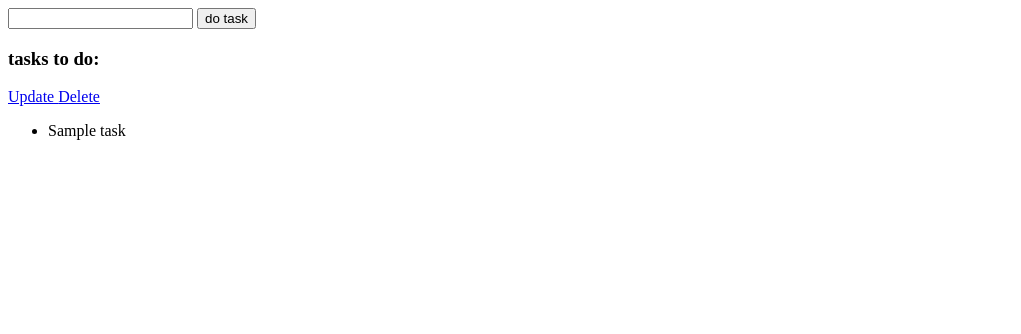
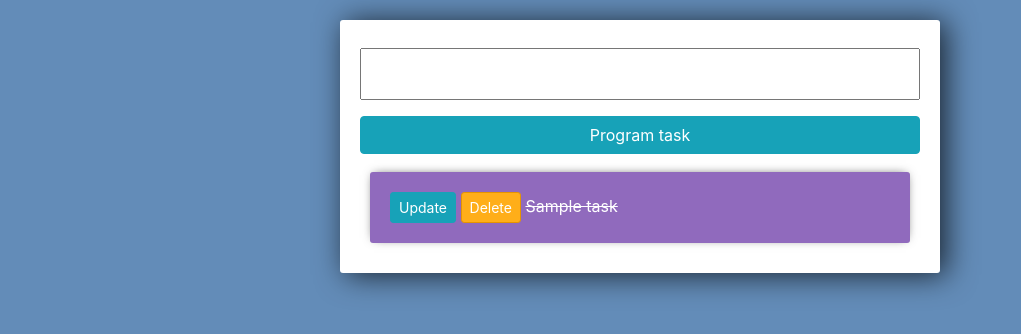
Before and after one commit to AndresSilverall/todoApp, a Django app: page /index/ in a window 1280 px wide. Shown: the top 334 px of the page, without its empty margins (0-1021 px from the left). Run offline with Django 4.2, Linux system fonts and the light colour scheme; tables that the repository leaves empty hold one stand-in row (values such as "Sample post"); some libraries are stand-ins or nearby versions.

Commit message:
se agrego la interfaz grafica a la App

```diff
--- a/Tasks/templates/tasks/list.html
+++ b/Tasks/templates/tasks/list.html
@@ -6,21 +6,79 @@
     <title>My To Do list App</title>
 </head>
 <body>
-    <form method="PUT" action="{% url "index" %}">
+
+    <link rel="stylesheet" href="https://stackpath.bootstrapcdn.com/bootstrap/4.3.1/css/bootstrap.min.css" integrity="sha384-ggOyR0iXCbMQv3Xipma34MD+dH/1fQ784/j6cY/iJTQUOhcWr7x9JvoRxT2MZw1T" crossorigin="anonymous">
+
+<style>
+
+	body{
+		background-color: #638CB8;
+	}
+
+	input{
+		width: 100%;
+		padding: 12px 20px;
+		margin: 8px 0;
+		box-sizing: border-box;
+	}
+
+	input::placeholder {
+	  color: #d3d3d3;
+	}
+
+	.submit{
+		background-color: #6BA3E8;
+	}
+
+	.center-column{
+		width:600px;
+		margin: 20px auto;
+		padding:20px;
+		background-color: #fff;
+		border-radius: 3px;
+		box-shadow: 6px 2px 30px 0px rgba(0,0,0,0.75);
+	}
+
+	.item-row{
+		background-color: #906abd;
+		margin: 10px;
+		padding: 20px;
+		border-radius: 3px;
+		color: #fff;
+		font-size: 16px;
+		box-shadow: 0px -1px 10px -4px rgba(0,0,0,0.75);
+	}
+
+	.btn-danger{
+		background-color: #ffae19;
+		border-color: #e59400;
+	}
+
+</style>
+    <div class="center-column">
+    <form method="POST" action="/">
         {% csrf_token %}
         {{form.title}}
-        <input type="submit" value="do task">
+        <input class="btn btn-info" type="submit" value="Program task">
     </form>
 
-    <div>
-        <h3> tasks to do:</h3>
+    <div class="todo-list">
+
         {% for i in tasks%}
-        <a href="{% url 'update' i.id %}"> Update </a>
-        <a href="{% url 'delete' i.id %}"> Delete </a>
+        <div class="item-row">
+        <a class="btn btn-sm btn-info"  href="{% url 'update' i.id %}"> Update </a>
+        <a class="btn btn-sm btn-danger" href="{% url 'delete' i.id %}"> Delete </a>
+
+        {% if i.complete == True %}
+        <strike>{{i}}</strike>
+        {% else %}
         <ul>
             <li>{{i}}</li>
         </ul>
+        {% endif %}
+
     </div>
     {% endfor %}
+</div>
 </body>
 </html>
--- a/Tasks/views.py
+++ b/Tasks/views.py
@@ -12,7 +12,7 @@ def index(request):
         form = TaskForm(request.POST)
         if form.is_valid():
             form.save()
-        return redirect("/")
+        return redirect("index")
     context = {
         "tasks": task,
         "form": form
```
